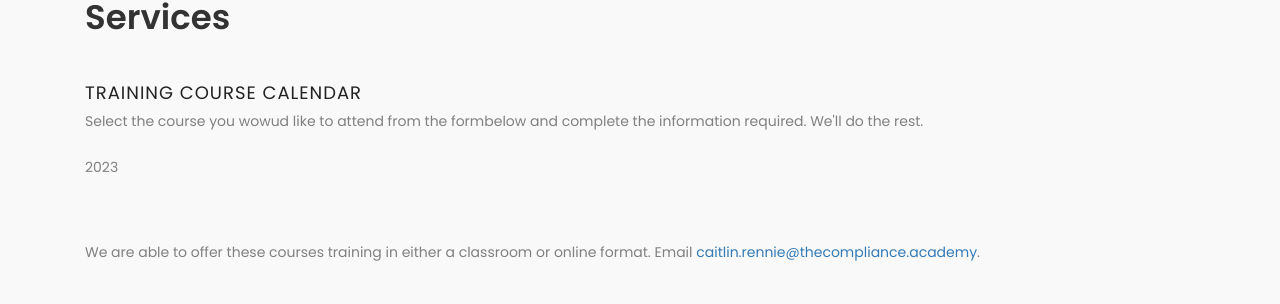
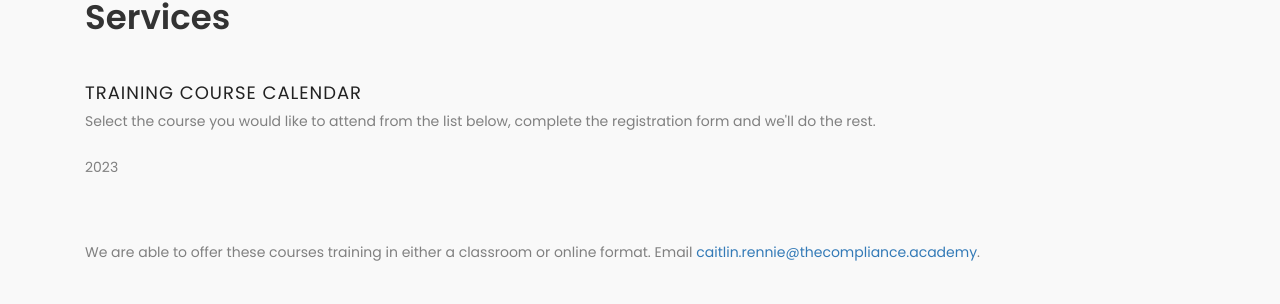
Before and after one commit to compliance-academy/compliance-academy.github.io, a Jekyll site: the page built from index.md, in a window 1280 px wide and 900 px high, scrolled down 1129 px. Shown: the part 149-453 px from the top of the window. Built offline with Jekyll 4.4.1, drawn with Linux system fonts in a browser that asks for light colours; nearby versions of some CDN libraries; some web fonts are replaced; a script that is not in the unit is left out.

Commit message:
Update home.html

```diff
--- a/_layouts/home.html
+++ b/_layouts/home.html
@@ -102,7 +102,7 @@
                       <h1 class="wow fadeInUp" data-wow-delay="0.1s">TRAINING COURSE CALENDAR</h1>
                </p>
                 <p class="wow fadeInUp" data-wow-delay="0.2s">
-                          Select the course you wowud like to attend from the formbelow and complete the information required.  We'll do the rest.
+                          Select the course you would like to attend from the list below, complete the registration form and we'll do the rest.
                           </p>
                     <br>
                     <p class="wow fadeInUp" data-wow-delay="0.2s">
```
